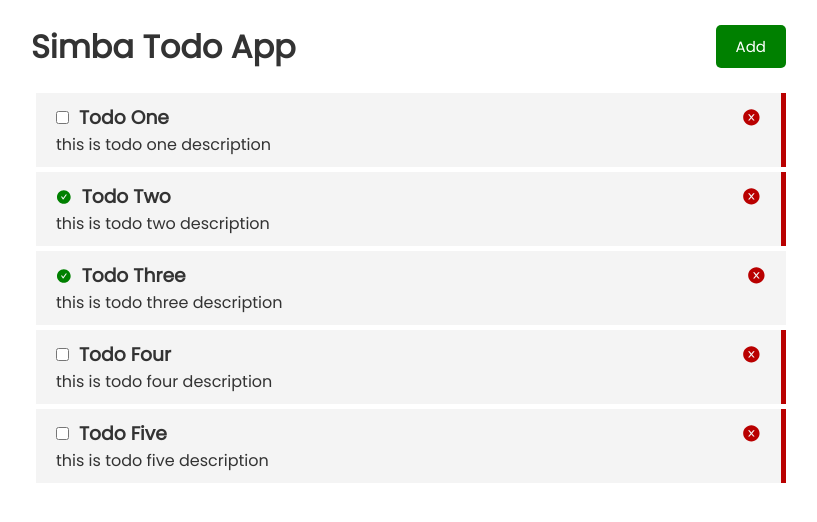
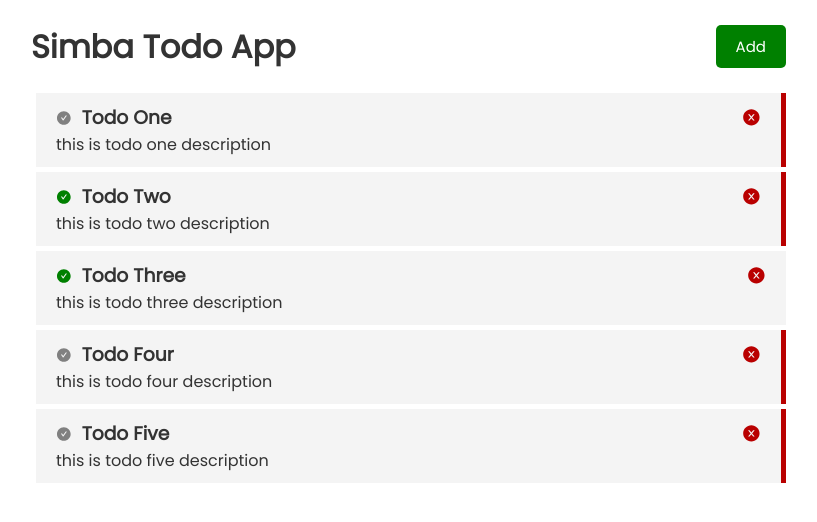
Before and after one commit to mxhdiqaim/simba-todo-app, a React (Create React App) app: page / in a window 1280 px wide. Shown: the top 522 px of the page, without its empty margins (229-1046 px from the left). Built offline with nearby package versions, Linux system fonts and the light colour scheme.

Commit message:
toggleComplete set,

```diff
--- a/src/App.css
+++ b/src/App.css
@@ -17,6 +17,11 @@ body {
   overflow: auto;
   min-height: 300px;
   padding: 20px;
+}
+
+.flex-row {
+  display: flex;
+  align-items: center;
 }
 
 .header {
@@ -51,6 +56,10 @@ body {
 .btn-block {
   display: block;
   width: 100%;
+}
+
+.pointer {
+  cursor: pointer;
 }
 
 .todo {
--- a/src/components/layouts/TodoItem.jsx
+++ b/src/components/layouts/TodoItem.jsx
@@ -1,35 +1,26 @@
-import React, { useContext, useState } from 'react';
+import React, { useContext } from 'react';
 import { AiFillCheckCircle, AiFillCloseCircle } from 'react-icons/ai';
 import TodoContext from '../../context/todos/todoContext';
 
 import PropTypes from 'prop-types';
 const TodoItem = ({ todo }) => {
-  const { toggleComplete, onDelete } = useContext(TodoContext);
-
-  const { isCompleted, setIsCompleted } = useState(todo.isCompleted);
+  // CONTEXT
+  const { toggleImportant, onDelete, toggleComplete } = useContext(TodoContext);
 
   return (
     <div
       className={`todo ${todo.important && 'important'}`}
-      onDoubleClick={() => toggleComplete(todo.id)}>
-      <div
-        style={{
-          display: 'flex',
-          alignItems: 'center',
-        }}>
-        {todo.isCompleted ? (
-          <AiFillCheckCircle style={{ color: 'green', cursor: 'pointer' }} />
-        ) : (
-          <input
-            type='checkbox'
-            name='todo'
-            checked={isCompleted}
-            style={{ cursor: 'pointer' }}
-            onChange={e => setIsCompleted(e.currentTarget.checked)}
-          />
-        )}
+      onDoubleClick={() => toggleImportant(todo.id)}>
+      <div className='flex-row'>
+        {/* COMPLETE btn */}
+        <AiFillCheckCircle
+          className='pointer'
+          style={todo.isCompleted ? { color: 'green' } : { color: 'gray' }}
+          onClick={() => toggleComplete(todo.id)}
+        />
+
         <h3 style={{ width: '100%' }}>
-          {todo.title}{' '}
+          {todo.title} {/* CLOSE btn below */}
           <AiFillCloseCircle
             style={{ color: '#b90000', cursor: 'pointer' }}
             onClick={() => onDelete(todo.id)}
--- a/src/context/todos/TodoState.js
+++ b/src/context/todos/TodoState.js
@@ -6,6 +6,7 @@ import {
   DELETE_TODO,
   GET_TODOS,
   TODO_ERROR,
+  TOGGLE_COMPLETE,
   TOGGLE_IMPORTANT,
   TOGGLE_LOADING,
 } from '../types';
@@ -62,12 +63,18 @@ const TodoState = props => {
     }
   };
 
+  // TOGGLE LOADING
   const toggleLoading = loading =>
     dispatch({ type: TOGGLE_LOADING, payload: loading });
 
+  // TOGGLE IMPORTANT
+  const toggleImportant = id => {
+    dispatch({ type: TOGGLE_IMPORTANT, payload: id });
+  };
+
   // TOGGLE COMPLETE
   const toggleComplete = id => {
-    dispatch({ type: TOGGLE_IMPORTANT, payload: id });
+    dispatch({ type: TOGGLE_COMPLETE, payload: id });
   };
 
   // DELETE TODO
@@ -82,6 +89,7 @@ const TodoState = props => {
         isLoading: state.isLoading,
         getTodos,
         toggleLoading,
+        toggleImportant,
         toggleComplete,
         onDelete,
       }}>
--- a/src/context/todos/todoReducer.js
+++ b/src/context/todos/todoReducer.js
@@ -3,6 +3,7 @@ import {
   GET_TODOS,
   TOGGLE_IMPORTANT,
   TOGGLE_LOADING,
+  TOGGLE_COMPLETE,
 } from '../types';
 
 // eslint-disable-next-line import/no-anonymous-default-export
@@ -18,14 +19,18 @@ export default (state, action) => {
     case TOGGLE_IMPORTANT:
       return {
         ...state,
-        // setTasks(
-        //   tasks.map((task) =>
-        //     task.id === id ? { ...task, reminder: data.reminder } : task
-        //   )
-        // )
         todos: state.todos.map(todo =>
           todo.id === action.payload
             ? { ...todo, important: !todo.important }
+            : todo,
+        ),
+      };
+    case TOGGLE_COMPLETE:
+      return {
+        ...state,
+        todos: state.todos.map(todo =>
+          todo.id === action.payload
+            ? { ...todo, isCompleted: !todo.isCompleted }
             : todo,
         ),
       };
```
